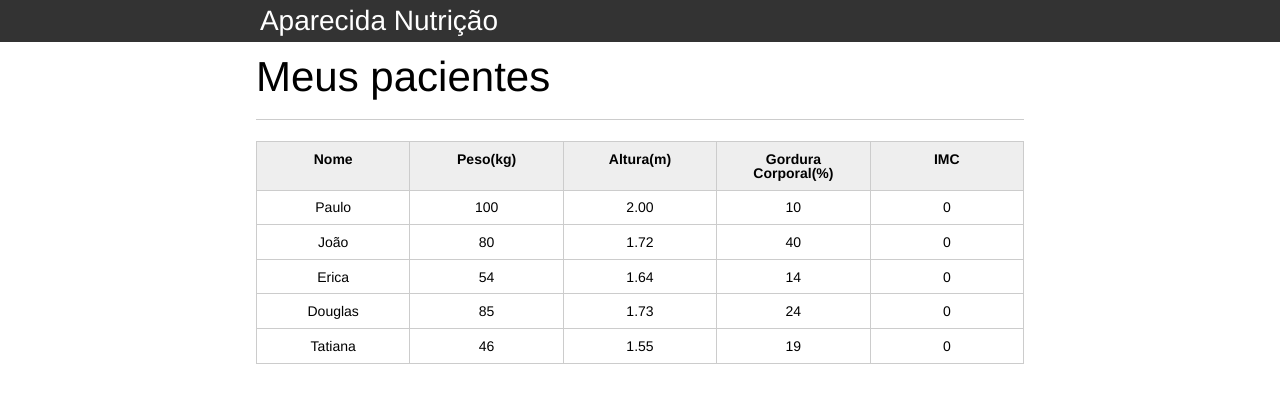
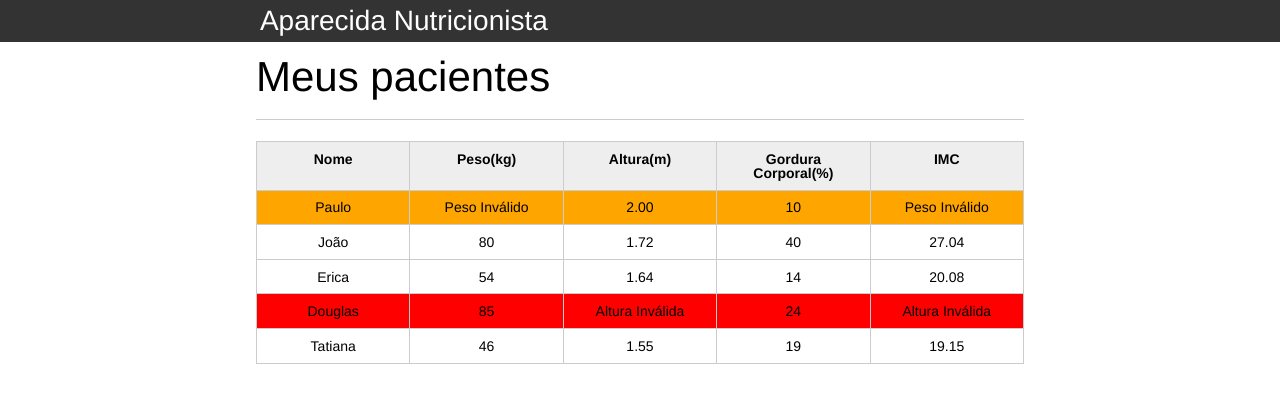
Before and after one commit to thales-garcia/javascript-alura, a plain HTML site: page index.html in a window 1280 px wide. Drawn offline with Linux system fonts and the light colour scheme.

Commit message:
Styles with JavaScript

```diff
--- a/css/index.css
+++ b/css/index.css
@@ -1,3 +1,5 @@
+@charset "UTF-8";
+
 *{
 	box-sizing: border-box;
  }
@@ -132,3 +134,7 @@ button[disabled=disabled], button:disabled {
 .campo-invalido{
 	border: 1px solid red;
 }
+
+.paciente-invalido{
+	background-color: orange;
+}
--- a/index.html
+++ b/index.html
@@ -3,17 +3,15 @@
 	<head>
 		<meta charset="UTF-8">
 		<title>Aparecida Nutrição</title>
-		<link rel="icon" href="favicon.ico" type="image/x-icon">
+		<link rel="icon" href="img/favicon.ico" type="image/x-icon">
 		<link rel="stylesheet" type="text/css" href="css/reset.css">
 		<link rel="stylesheet" type="text/css" href="css/index.css">
-		<script>
-			console.log("Ola Mundo");
-		</script>
+
 	</head>
 	<body>
 		<header>
 			<div class="container">
-				<h1>Aparecida Nutrição</h1>
+				<h1 class="titulo-principal">Aparecida Nutrição</h1>
 			</div>
 		</header>
 		<main>
@@ -30,9 +28,9 @@
 						</tr>
 					</thead>
 					<tbody id="tabela-pacientes">
-						<tr class="paciente" >
+						<tr class="paciente" id="primeiro-paciente">
 							<td class="info-nome">Paulo</td>
-							<td class="info-peso">100</td>
+							<td class="info-peso">500</td>
 							<td class="info-altura">2.00</td>
 							<td class="info-gordura">10</td>
 							<td class="info-imc">0</td>
@@ -57,7 +55,7 @@
 						<tr class="paciente">
 							<td class="info-nome">Douglas</td>
 							<td class="info-peso">85</td>
-							<td class="info-altura">1.73</td>
+							<td class="info-altura">4</td>
 							<td class="info-gordura">24</td>
 							<td class="info-imc">0</td>
 						</tr>
@@ -74,5 +72,6 @@
 			</section>
 		</main>
 
+		<script src="js/principal.js"></script>
 	</body>
 </html>
--- /dev/null
+++ b/js/principal.js
@@ -0,0 +1,46 @@
+var titulo = document.querySelector(".titulo-principal");
+console.log(titulo.textContent);
+titulo.textContent = "Aparecida Nutricionista";
+
+
+var pacientes = document.querySelectorAll(".paciente");
+
+for (i=0; i<pacientes.length; i++) {
+
+    var paciente = pacientes[i];
+
+    var tdPeso = paciente.querySelector(".info-peso");
+    var peso = tdPeso.textContent;
+
+    var tdAltura = paciente.querySelector(".info-altura");
+    var altura = tdAltura.textContent;
+
+    var imc = peso / (altura*altura);
+
+    var tdImc = paciente.querySelector(".info-imc");
+
+    tdImc.textContent = imc.toFixed(2);
+
+    var pesoValido = true;
+    var alturaValido = true;
+
+    if (peso<=0 || peso>=300){
+        paciente.classList.add("paciente-invalido")
+        tdPeso.textContent = "Peso Inválido";
+        pesoValido = false;
+        tdImc.textContent = "Peso Inválido"
+    }
+
+    if (altura<=0 || altura>=3){
+        paciente.style.backgroundColor="red";
+        tdAltura.textContent = "Altura Inválida";
+        alturaValido = false;
+        tdImc.textContent = "Altura Inválida"
+    }
+
+    if (pesoValido == false && alturaValido == false){
+        tdImc.textContent = "#";
+    }
+
+
+}
```
